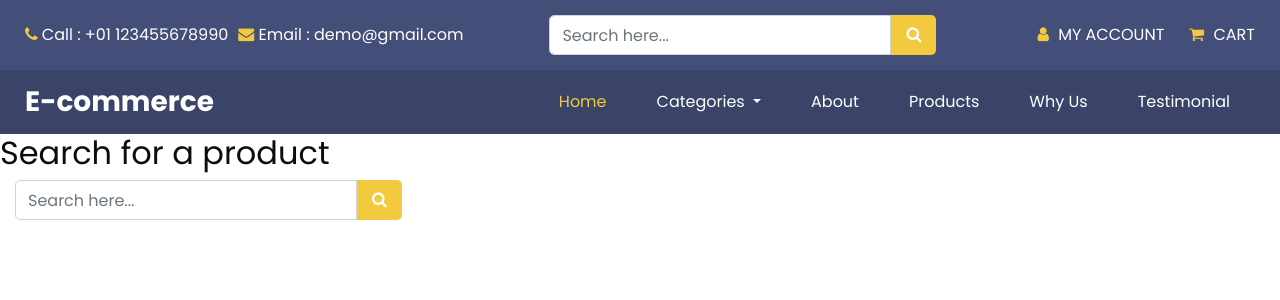
After one commit to mahmoudshaker123/E-commerce_API_and_Template, a Django app: page /search/ in a window 1280 px wide. The commit adds this page. Shown: the top 300 px of the page. Run offline with Django 5.2, Linux system fonts and the light colour scheme; some libraries are stand-ins or nearby versions.

Commit message:
Add Search Using PostgreSQL Vector & Rank

```diff
--- a/store/urls.py
+++ b/store/urls.py
@@ -8,4 +8,5 @@ urlpatterns = [
   path('', views.list_product , name='list_product'),
   path('category/<slug:category_slug>/', views.list_product , name='product_by_category'),
   path('product/<slug:product_slug>/', views.product_detail , name='product_detail'),
+  path('search/' , views.product_search , name='product_search')
 ]
--- a/store/views.py
+++ b/store/views.py
@@ -1,5 +1,6 @@
 from django.shortcuts import render , redirect , get_object_or_404
 from .models import Product , Category
+from django.contrib.postgres.search import SearchVector, SearchQuery, SearchRank
 # Create your views here.
 
 def list_product(request , category_slug=None):
@@ -24,3 +25,21 @@ def product_detail(request, product_slug):
         'detail':product
     }
     return render(request , 'store/product_detail.html' , context)
+
+
+def product_search(request):
+    query = request.GET.get('query', None)
+    results = []
+
+    if query:
+        search_query = SearchQuery(query)
+        results = Product.objects.annotate(
+            search=SearchVector('name', 'description')
+        ).filter(search=search_query, status=Product.Status.AVAILABLE)
+
+    context = {
+        'query': query,
+        'results': results
+    }
+
+    return render(request, 'store/search.html', context)
--- a/templates/includes/navbar.html
+++ b/templates/includes/navbar.html
@@ -17,12 +17,13 @@
                 </span>
               </a>
             </div>
-            <from class="search_form">
-              <input type="text" class="form-control" placeholder="Search here...">
-              <button class="" type="submit">
-                <i class="fa fa-search" aria-hidden="true"></i>
+            <form class="search_form" method="get" action="{% url 'store:product_search' %}">
+              <input type="text" name="query" class="form-control" placeholder="Search here...">
+              <button type="submit">
+                  <i class="fa fa-search" aria-hidden="true"></i>
               </button>
-            </from>
+          </form>
+
             <div class="user_option_box">
               <a href="" class="account-link">
                 <i class="fa fa-user" aria-hidden="true"></i>
--- /dev/null
+++ b/templates/store/search.html
@@ -0,0 +1,35 @@
+{% extends "base.html" %}
+{% block title %}Product search{% endblock %}
+
+{% block content %}
+
+{% if query %}
+
+    <h2>Search results for "{{ query }}"</h2>
+
+    {% if results %}
+        <ul>
+            {% for product in results %}
+                <li><a href="{% url 'store:product_detail' product.slug %}">{{ product.name }}</a></li>
+            {% endfor %}
+        </ul>
+    {% else %}
+        <p>No products found</p>
+    {% endif %}
+
+{% else %}
+
+    <h2>Search for a product</h2>
+
+    <form class="search_form" method="get" action="{% url 'store:product_search' %}">
+        <input type="text" name="query" class="form-control" placeholder="Search here...">
+        <button type="submit">
+            <i class="fa fa-search" aria-hidden="true"></i>
+        </button>
+    </form>
+
+
+
+{% endif %}
+
+{% endblock %}
```
Also changed, not shown: core/settings.py (+6 -5 lines).
